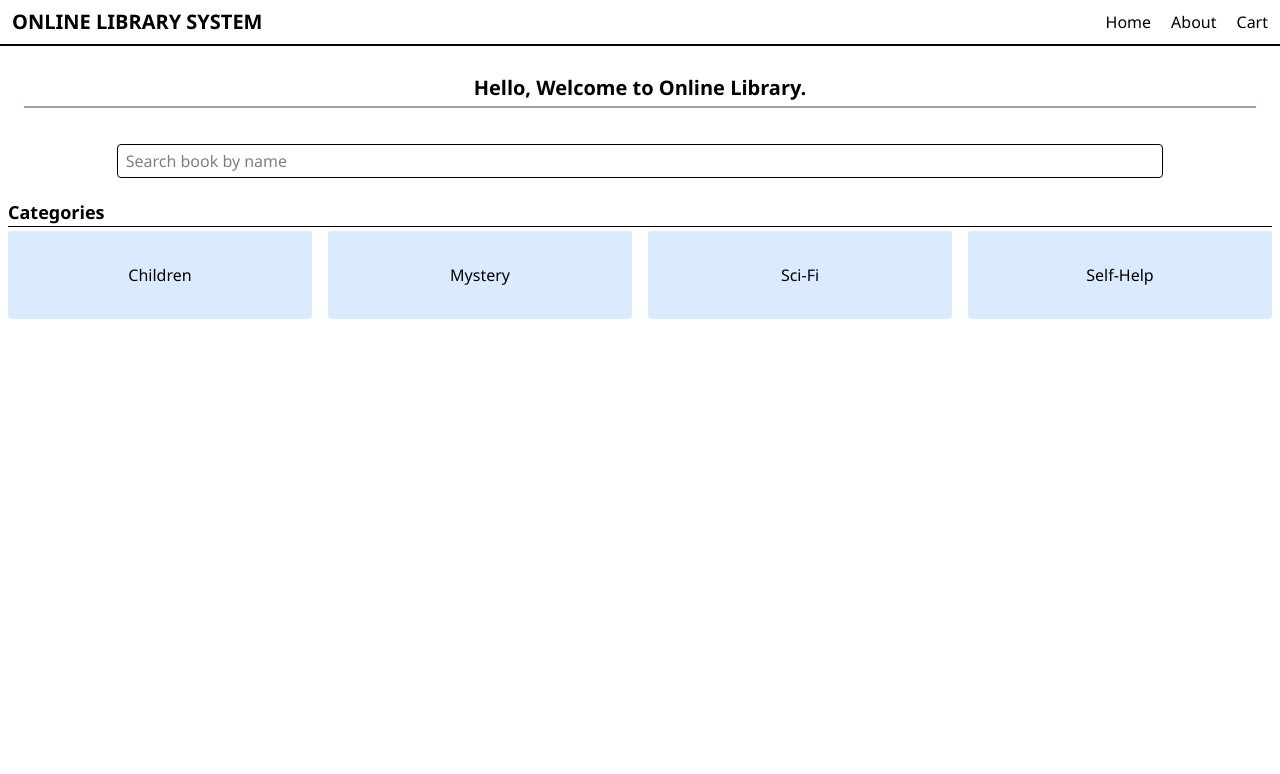
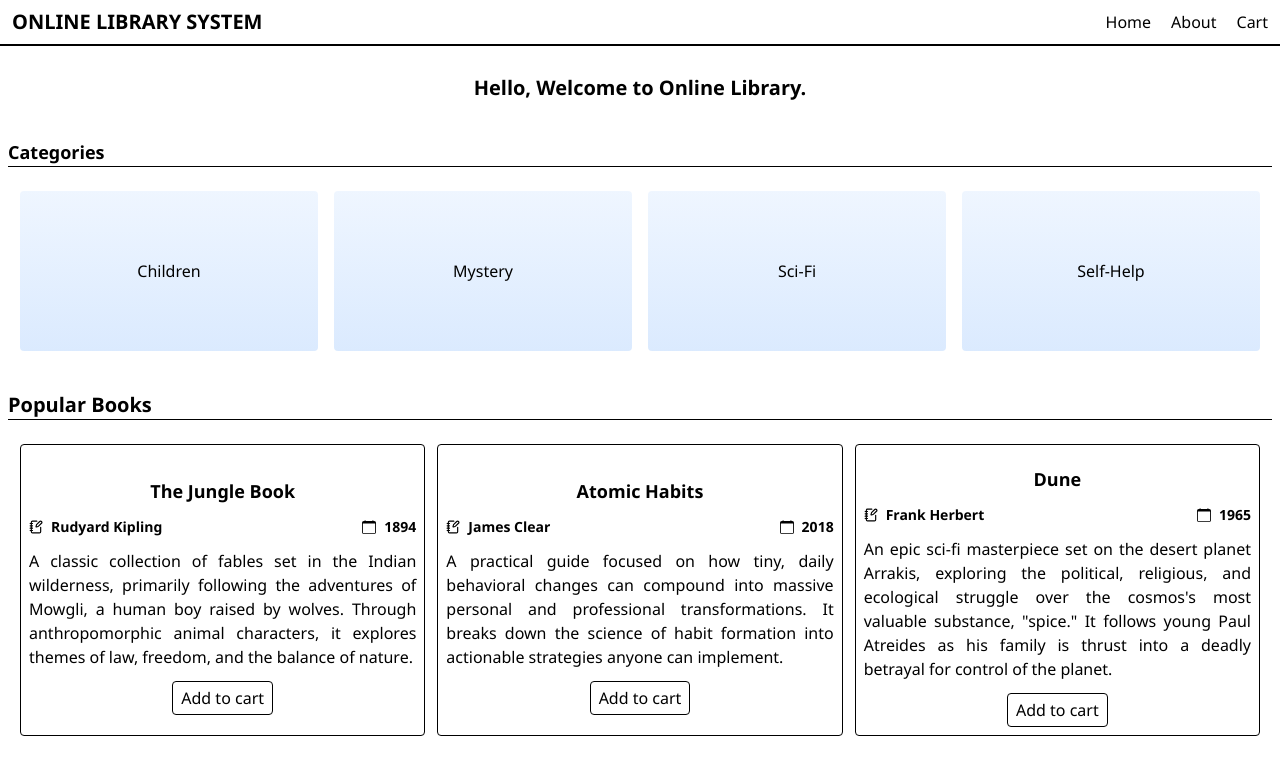
Before and after one commit to koushik2411/Online-Library-System, a React (Vite) app: page / in a window 1280 px wide. Shown: the top 774 px of the page. Built offline with nearby package versions, Linux system fonts and the light colour scheme.

Commit message:
Added BookDetails page to show the details of the book

```diff
--- a/src/components/BookCard.jsx
+++ b/src/components/BookCard.jsx
@@ -5,7 +5,7 @@ import { Link } from "react-router-dom";
 
 function BookCard({ book }) {
   return (
-    <Link>
+    <Link to="/book/:id">
       <div className=" border h-full w-full p-2 flex flex-col items-center justify-center gap-3 rounded hover:scale-[1.02] transition">
         <img />
 
--- a/src/components/CategoryList.jsx
+++ b/src/components/CategoryList.jsx
@@ -5,18 +5,18 @@ function CategoryList() {
     const categories = ["Children", "Mystery", "Sci-Fi", "Self-Help"];
 
     return (
-        <div className=" w-full p-2 flex flex-col gap-1">
+        <div className=" w-full p-2 flex flex-col gap-3">
             <h2 className=" font-semibold text-lg border-b ">
                 Categories
             </h2>
 
             {/* Category List */}
-            <div className=" grid grid-cols-2 md:grid-cols-4 gap-4">
+            <div className=" p-3 grid grid-cols-2 md:grid-cols-4 gap-4">
                 {categories.map((category) => (
                     <Link
                       key={category}
                       to={`/books/${category}`}
-                      className="bg-blue-100 px-4 py-8 rounded text-center"
+                      className="bg-linear-to-b from-blue-50 to-blue-100 px-4 py-8 h-40 flex items-center justify-center rounded hover:scale-[1.04] hover:shadow-lg hover:bg-linear-to-b hover:from-blue-100 hover:to-blue-200 transition-all"
                     >
                         {category}
                     </Link>
--- a/src/pages/BookDetails.jsx
+++ b/src/pages/BookDetails.jsx
@@ -1,8 +1,79 @@
 import React from 'react'
+import { useSelector } from 'react-redux';
+import { Link, useParams } from 'react-router-dom'
+import Header from '../components/Header';
 
 function BookDetails() {
+
+  const {id} = useParams();
+
+  const books = useSelector(
+    (state) => state.books.books
+  );
+
+  // Find book by id
+  const book = books.find(
+    (book) => book.id === Number(id)
+  );
+
+  // In case of no match found
+  if(!book) {
+    return (
+      <>
+        <Header/>
+        <div className=' h-160 flex flex-col justify-center items-center gap-3'>
+          <h2 className=' font-semibold text-2xl text-red-600'>
+            Book Not Found
+          </h2>
+
+          <Link to="/books">
+            <button className=' py-1 px-3 border rounded'>
+              Back to Browse Books
+            </button>
+          </Link>
+        </div>
+      </>
+    );
+  }
+
   return (
-    <div>BookDetails</div>
+    <div className=' p-3'>
+      <img/>
+
+      <div className=' w-full flex flex-col gap-3 items-center'>
+        <h2 className=' text-2xl font-bold'>
+          {book.title}
+        </h2>
+
+        <h3>
+          <b>Author:</b> {book.author}
+        </h3>
+
+        <div className=' pb-3 grid grid-cols-2 justify-items-center gap-4 border-b-2 border-gray-400'>
+          <h3>
+            <b>Category:</b> {book.category}
+          </h3>
+
+          <h3>
+            <b>Publish year:</b> {book.publishYear}
+          </h3>
+
+          <h3 className=' col-span-2 md:col-span-1'>
+            <b>Rating:</b> {book.rating}
+          </h3>
+        </div>
+
+        <p className=' text-justify'>
+          {book.detailedDesc}
+        </p>
+
+        <Link to="/books">
+          <button className=' py-1 px-3 border rounded'>
+            Back to Browse Books
+          </button>
+        </Link>
+      </div>
+    </div>
   )
 }
 
--- a/src/pages/BrowseBooks.jsx
+++ b/src/pages/BrowseBooks.jsx
@@ -33,7 +33,7 @@ function BrowseBooks() {
       <SearchBar search={search} setSearch={setSearch} />
 
       {filteredBooks.length === 0 ? (
-        <p>No Books Found</p>
+        <p className=" h-full w-full pt-10 text-center font-semibold text-red-600">No Books Found</p>
       ) : (
         <main className=" w-full max-w-250 p-3 grid grid-cols-1 md:grid-cols-2 lg:grid-cols-3 justify-items-center gap-3">
           {filteredBooks.map((book) => (
--- a/src/pages/Home.jsx
+++ b/src/pages/Home.jsx
@@ -1,19 +1,38 @@
+import { useSelector } from "react-redux"
 import CategoryList from "../components/CategoryList"
 import Header from "../components/Header"
-import SearchBar from "../components/SearchBar"
+import BookCard from "../components/BookCard";
 
 function Home() {
+
+    const books = useSelector(
+        (state) => state.books.books
+    );
+
+    // Popular Books
+    const popularBooks = books.slice(0,3);
+
     return (
         <section className=" w-full flex flex-col">
             <Header/>
 
-            <h1 className=" m-6 p-1 text-xl font-bold text-center border-b-2 border-gray-400">
+            <h1 className=" m-6 p-1 text-xl font-bold text-center">
                 Hello, Welcome to Online Library.
             </h1>
 
-            <SearchBar/>
+            <CategoryList/>
 
-            <CategoryList/>
+            <section className=" w-full p-2 pt-5 flex flex-col gap-3">
+                <h2 className=" text-xl font-semibold border-b">
+                    Popular Books
+                </h2>
+
+                <div className=" p-3 grid grid-cols-1 md:grid-cols-2 lg:grid-cols-3 justify-items-center gap-3">
+                    {popularBooks.map((book) => (
+                        <BookCard key={book.id} book={book}/>
+                    ))}
+                </div>
+            </section>
 
         </section>
     )
```
